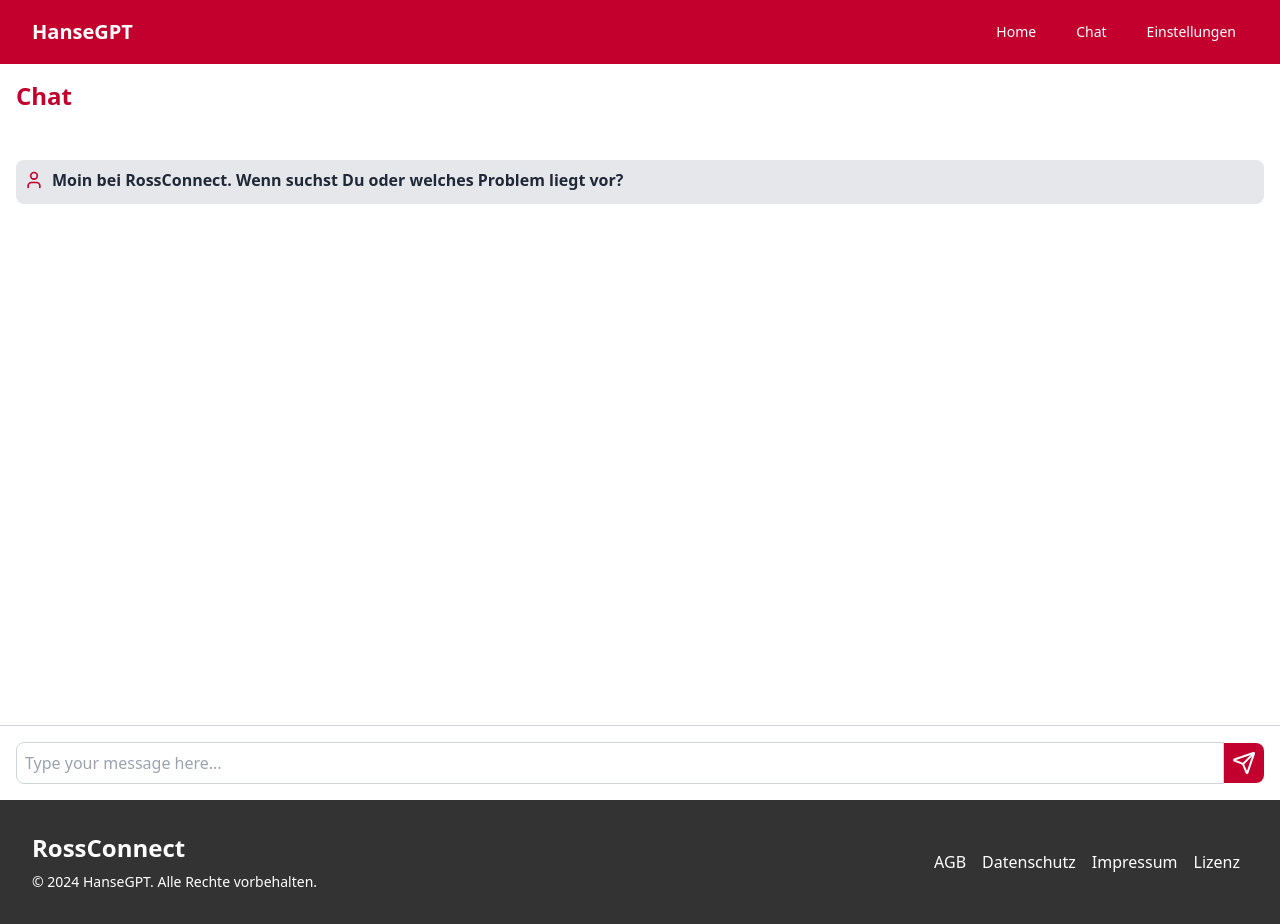
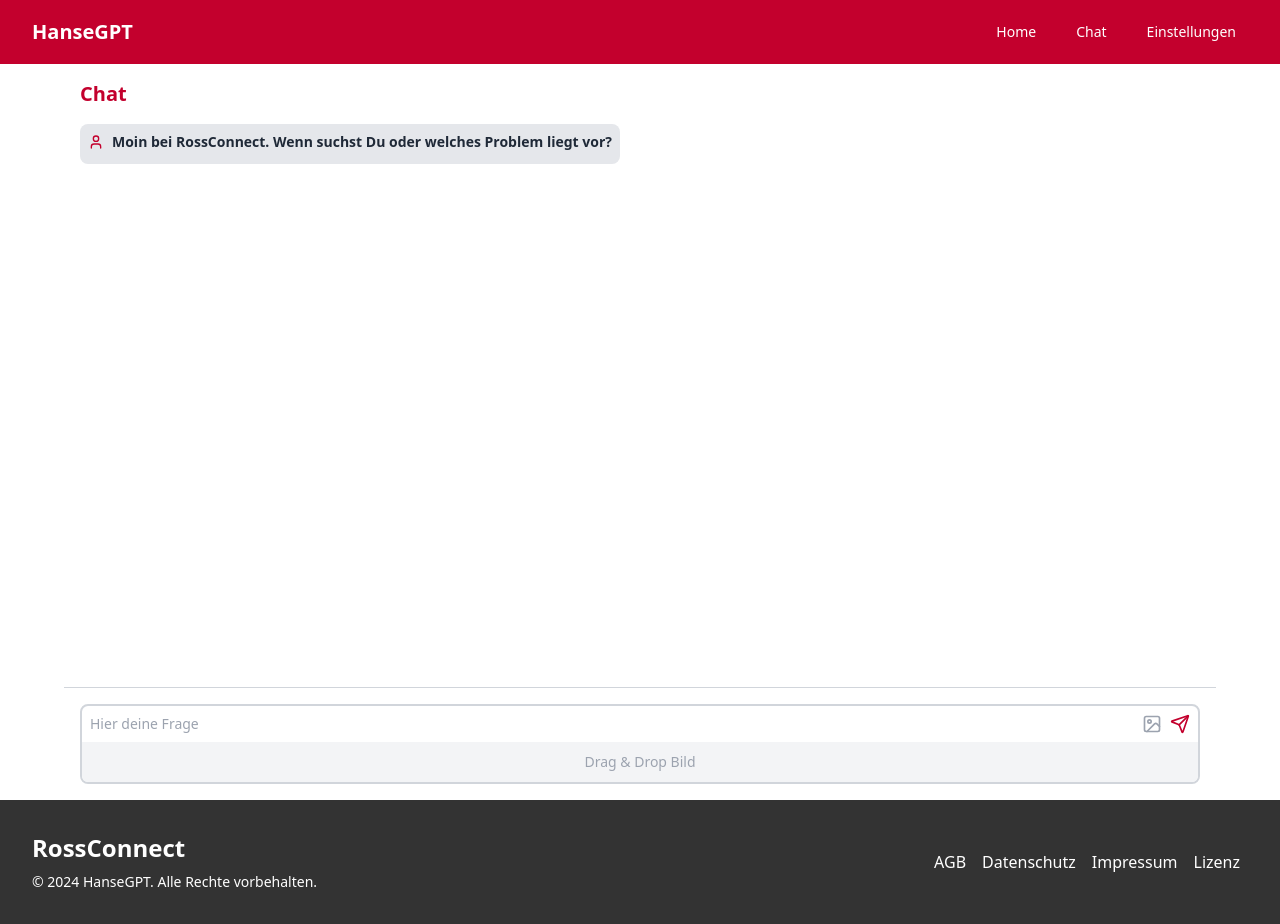
Before and after one commit to Hansehart/HanseGPT, a React (Vite) app in the folder frontend/artifact/: page /chat in a window 1280 px wide. Built offline with nearby package versions, Linux system fonts and the light colour scheme.

Commit message:
add: chat adjustments

```diff
--- a/frontend/artifact/src/pages/Chat.tsx
+++ b/frontend/artifact/src/pages/Chat.tsx
@@ -1,19 +1,23 @@
 import { useState, useEffect, useRef } from "react";
-import { Send, Loader, User } from "lucide-react";
+import { Send, Loader, User, Image as ImageIcon } from "lucide-react";
 
 const ChatInterface = () => {
   const [messages, setMessages] = useState([]);
   const [inputText, setInputText] = useState("");
   const [isLoading, setIsLoading] = useState(false);
+  const [dragActive, setDragActive] = useState(false);
+  const [image, setImage] = useState(null);
+  const [imageHeight, setImageHeight] = useState(0);
   const messagesEndRef = useRef(null);
+  const fileInputRef = useRef(null);
+  const imageRef = useRef(null);
 
   useEffect(() => {
-    // Add initial welcome message
     setMessages([
       {
         text: "Moin bei RossConnect. Wenn suchst Du oder welches Problem liegt vor?",
-        sender: "ai"
-      }
+        sender: "ai",
+      },
     ]);
   }, []);
 
@@ -23,12 +27,27 @@
 
   useEffect(scrollToBottom, [messages]);
 
+  useEffect(() => {
+    if (image && imageRef.current) {
+      const img = new Image();
+      img.onload = () => {
+        const aspectRatio = img.width / img.height;
+        const newHeight = Math.min(200, 300 / aspectRatio); // Max height of 200px, max width of 300px
+        setImageHeight(newHeight);
+      };
+      img.src = URL.createObjectURL(image);
+    } else {
+      setImageHeight(0);
+    }
+  }, [image]);
+
   const handleSendMessage = async () => {
-    if (inputText.trim() === "") return;
+    if (inputText.trim() === "" && !image) return;
 
-    const newMessage = { text: inputText, sender: "user" };
+    const newMessage = { text: inputText, sender: "user", image: image };
     setMessages((prev) => [...prev, newMessage]);
     setInputText("");
+    setImage(null);
     setIsLoading(true);
 
     try {
@@ -59,11 +78,58 @@
     }
   };
 
+  const handleDrag = (e) => {
+    e.preventDefault();
+    e.stopPropagation();
+    if (e.type === "dragenter" || e.type === "dragover") {
+      setDragActive(true);
+    } else if (e.type === "dragleave") {
+      setDragActive(false);
+    }
+  };
+
+  const handleDrop = (e) => {
+    e.preventDefault();
+    e.stopPropagation();
+    setDragActive(false);
+    if (e.dataTransfer.files && e.dataTransfer.files[0]) {
+      handleFile(e.dataTransfer.files[0]);
+    }
+  };
+
+  const handleChange = (e) => {
+    e.preventDefault();
+    if (e.target.files && e.target.files[0]) {
+      handleFile(e.target.files[0]);
+    }
+  };
+
+  const handleFile = (file) => {
+    if (file.type.startsWith("image/")) {
+      setImage(file);
+    } else {
+      alert("Please upload an image file.");
+    }
+  };
+
+  const removeImage = () => {
+    setImage(null);
+  };
+
   const renderMessage = (message) => {
     if (message.sender === "user") {
       return (
-        <div className="bg-[#c3002d] text-white p-2 rounded-lg">
+        <div className="flex flex-col items-end">
+          <p className="bg-[#c3002d] text-white p-2 rounded-lg max-w-[80%]">
             {message.text}
+          </p>
+          {message.image && (
+            <img
+              src={URL.createObjectURL(message.image)}
+              alt="User uploaded"
+              className="mt-2 max-w-[80%] rounded-lg"
+            />
+          )}
         </div>
       );
     } else {
@@ -71,17 +137,17 @@
         .split("\n\n")
         .filter((emp) => emp.trim() !== "");
       return (
-        <div className="bg-gray-200 text-gray-800 p-2 rounded-lg">
+        <div className="bg-gray-200 text-gray-800 p-2 rounded-lg max-w-[80%]">
           {employees.map((emp, index) => {
             const [name, role, ...description] = emp.split("\n");
             return (
               <div key={index} className="mb-4 last:mb-0">
                 <div className="flex items-center mb-1">
-                  <User className="mr-2 text-[#c3002d]" size={20} />
-                  <span className="font-semibold">{name}</span>
+                  <User className="mr-2 text-[#c3002d] flex-shrink-0" size={16} />
+                  <span className="font-semibold text-sm">{name}</span>
                 </div>
-                <p className="text-sm text-gray-600 mb-1">{role}</p>
-                <p className="text-sm">{description.join(" ").trim()}</p>
+                <p className="text-xs text-gray-600 mb-1">{role}</p>
+                <p className="text-xs">{description.join(" ").trim()}</p>
               </div>
             );
           })}
@@ -91,19 +157,15 @@
   };
 
   return (
-    <div className="flex flex-col h-screen bg-white">
-      <div className="h-16 bg-[#c3002d]"></div>
-      <div className="text-white p-4">
-        <h2 className="text-2xl font-bold mb-4 text-[#c3002d]">
-          Chat
-        </h2>
-      </div>
-      <div className="flex-grow overflow-auto p-4">
+    <div className="flex flex-col h-screen bg-white max-w-[90vw] mx-auto">
+      <div className="h-16 bg-[#c3002d] fixed top-0 left-0 right-0 z-10"></div>
+      <div className="flex-grow overflow-auto p-4 pt-20 pb-24">
+        <h2 className="text-xl font-bold mb-4 text-[#c3002d]">Chat</h2>
         {messages.map((message, index) => (
           <div
             key={index}
             className={`mb-4 ${
-              message.sender === "user" ? "text-right" : "text-left"
+              message.sender === "user" ? "flex justify-end" : "flex justify-start"
             }`}
           >
             {renderMessage(message)}
@@ -111,24 +173,68 @@
         ))}
         <div ref={messagesEndRef} />
       </div>
-      <div className="p-4 border-t border-gray-300">
-        <div className="flex items-center">
+      <div className="p-4 border-t border-gray-300 bottom-0 left-0 right-0 bg-white">
+        <div className="flex flex-col items-center max-w-[90vw] mx-auto">
+          <div
+            className={`w-full border-2 rounded-lg flex flex-col overflow-hidden ${dragActive ? 'border-[#c3002d]' : 'border-gray-300'}`}
+            onDragEnter={handleDrag}
+            onDragLeave={handleDrag}
+            onDragOver={handleDrag}
+            onDrop={handleDrop}
+          >
+            <div className="flex items-center p-2">
               <input
                 type="text"
                 value={inputText}
                 onChange={(e) => setInputText(e.target.value)}
                 onKeyPress={(e) => e.key === "Enter" && handleSendMessage()}
-            placeholder="Type your message here..."
-            className="flex-grow p-2 border border-gray-300 rounded-l-lg focus:outline-none focus:ring-2 focus:ring-[#c3002d]"
+                placeholder="Hier deine Frage"
+                className="flex-grow focus:outline-none text-sm"
                 disabled={isLoading}
               />
               <button
+                onClick={() => fileInputRef.current.click()}
+                className="ml-2 text-gray-400 hover:text-[#c3002d] focus:outline-none"
+              >
+                <ImageIcon size={20} />
+              </button>
+              <button
                 onClick={handleSendMessage}
-            className="bg-[#c3002d] text-white p-2 rounded-r-lg hover:bg-[#90001f] focus:outline-none focus:ring-2 focus:ring-[#c3002d]"
+                className="ml-2 text-[#c3002d] hover:text-[#90001f] focus:outline-none"
                 disabled={isLoading}
               >
-            {isLoading ? <Loader className="animate-spin" /> : <Send />}
+                {isLoading ? <Loader className="animate-spin" size={20} /> : <Send size={20} />}
               </button>
+            </div>
+            {image && (
+              <div className="relative w-full" style={{ height: `${imageHeight}px` }}>
+                <img
+                  ref={imageRef}
+                  src={URL.createObjectURL(image)}
+                  alt="Uploaded"
+                  className="w-full h-full object-contain"
+                />
+                <button
+                  className="absolute top-1 right-1 bg-red-500 text-white rounded-full p-1"
+                  onClick={removeImage}
+                >
+                  X
+                </button>
+              </div>
+            )}
+            {!image && (
+              <div className="w-full h-10 bg-gray-100 flex items-center justify-center text-gray-400 text-sm">
+                Drag & Drop Bild
+              </div>
+            )}
+          </div>
+          <input
+            ref={fileInputRef}
+            type="file"
+            accept="image/*"
+            onChange={handleChange}
+            className="hidden"
+          />
         </div>
       </div>
     </div>
--- a/frontend/artifact/src/pages/Settings.tsx
+++ b/frontend/artifact/src/pages/Settings.tsx
@@ -153,7 +153,7 @@
     <div className="min-h-screen bg-white flex flex-col justify-center">
       <div className="h-16 bg-[#c3002d]"></div>
 
-      <div className="container mx-auto px-4 py-8">
+      <div className="container mx-auto px-4 py-8  max-w-[90%]">
         <h2 className="text-2xl font-bold mb-4 text-[#c3002d]">
           Mitarbeiterverzeichnis
         </h2>
```
Lines whose indentation alone changed are shown as unchanged.
